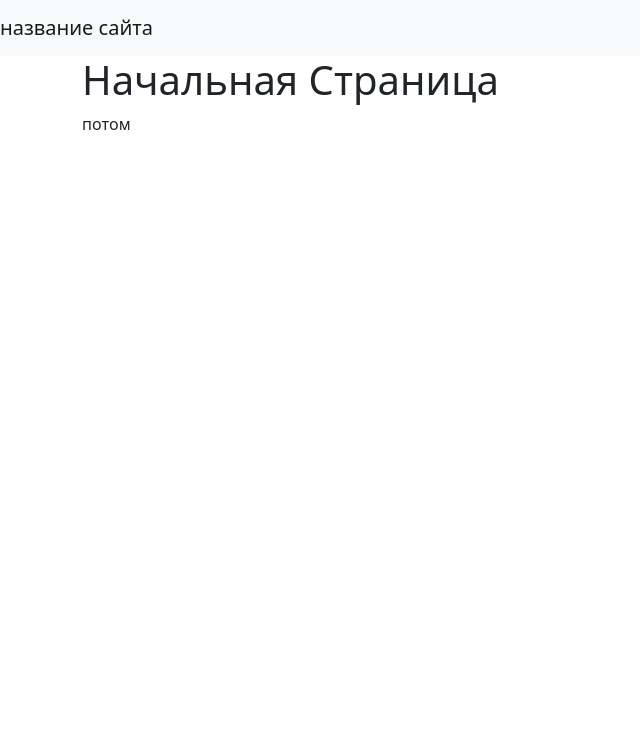
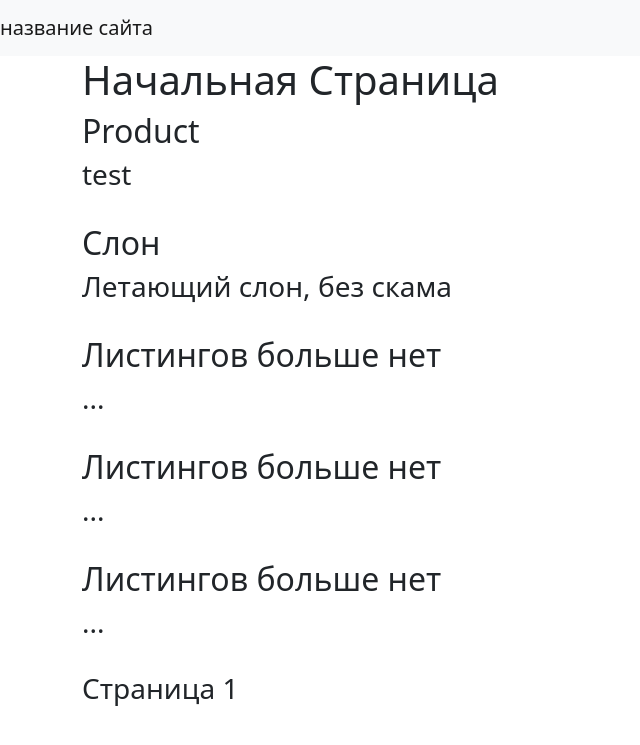
Before and after one commit to nogeorge260-del/WebServer-API-project, a Flask app: page /main in a window 1280 px wide. Shown: the top 745 px of the page, without its empty margins (0-640 px from the left). Run offline with Flask 3, Linux system fonts and the light colour scheme; data comes from the database, SQL or seed files in the repository; both versions use the stored data as it was after the commit.

Commit message:
Добавлена связь с бд.

```diff
--- a/WEB Project/data/listings.py
+++ b/WEB Project/data/listings.py
@@ -12,5 +12,5 @@ class Listings(SqlAlchemyBase):
     created_date = sqlalchemy.Column(sqlalchemy.DateTime,
                                      default=datetime.datetime.now)
     address = sqlalchemy.Column(sqlalchemy.String, nullable=True)
-    owner_id = sqlalchemy.Column(sqlalchemy.Integer, sqlalchemy.ForeignKey('users.id'))
-    user = orm.relationship('User')
+    # owner_id = sqlalchemy.Column(sqlalchemy.Integer, sqlalchemy.ForeignKey('users.id'))
+    # user = orm.relationship('User')
--- a/WEB Project/data/users.py
+++ b/WEB Project/data/users.py
@@ -17,4 +17,4 @@ class User(SqlAlchemyBase):
     hashed_password = sqlalchemy.Column(sqlalchemy.String, nullable=True)
     created_date = sqlalchemy.Column(sqlalchemy.DateTime,
                                      default=datetime.datetime.now)
-    listing = orm.relationship("Listings", back_populates='user')
+    # listing = orm.relationship("Listings", back_populates='user')
--- a/WEB Project/main.py
+++ b/WEB Project/main.py
@@ -1,5 +1,8 @@
 from flask import Flask, request, render_template, redirect, url_for
 from data import db_session
+from data.users import User
+from data.listings import Listings
+import sqlite3
 
 app = Flask(__name__)
 app.config['SECRET_KEY'] = 'yandexlyceum_secret_key'
@@ -16,23 +19,50 @@ def login():
 @app.route('/registration',methods=['GET','POST'])
 def registration():
     if request.method == 'GET':
-        return render_template('registration_new.html')
+        return render_template('New Registration.html')
     elif request.method == 'POST':
-        name = request.form['name']
-        surname = (request.form['last-name'])
         return redirect(url_for('main_page'))
 
 
 @app.route('/main')
-# @app.route('/main/<account_name>')
-def main_page():
-    return render_template('main_page.html')
+#@app.route('/main/<page')
+def main_page(page=1):
+    con = sqlite3.connect("db/user_listing_info.db")
+    cur = con.cursor()
+    result = cur.execute(f"""SELECT name, about FROM listings""").fetchall()
+    counter = 0
+    show = []
+    for elem in result:
+        if counter < 5:
+            show.append(elem)
+        else:
+            break
+        counter += 1
+    while counter < 5:
+        show.append(['Листингов больше нет', '...'])
+        counter += 1
+    print(show)
+    con.close()
+    return render_template('main_page.html', listing1=show[0],
+                           listing2=show[1], listing3=show[2], listing4=show[3], listing5=show[4],)
 
 
-@app.route('/main/register_listing')
+@app.route('/main/register_listing',methods=['GET','POST'])
 def register_product():
-    return render_template('register_listing.html')
+    if request.method == 'GET':
+        return render_template('register_listing.html')
+    elif request.method == 'POST':
+        ls = Listings()
+        ls.name = request.form['name']
+        ls.about = request.form['about']
+        ls.email = request.form['email']
+        print(ls.name, ls.about, ls.email)
+        db_sess = db_session.create_session()
+        db_sess.add(ls)
+        db_sess.commit()
+        return redirect(url_for('main_page'))
 
 
 if __name__ == '__main__':
+    db_session.global_init("db/user_listing_info.db")
     app.run(port=8080, host='127.0.0.1')
--- a/WEB Project/templates/New Registration.html
+++ b/WEB Project/templates/New Registration.html
@@ -180,6 +180,8 @@
 
       <input class="wide-input" type="email" id="email" name="email" placeholder="Введите электронную почту" required>
 
+        <input type="password" class="form-control" id="password" placeholder="Введите пароль" name="password" required>
+
       <input class="wide-input" type="tel" id="phone" name="phone" placeholder="Введите номер телефона">
 
       <div class="about">
--- a/WEB Project/templates/base.html
+++ b/WEB Project/templates/base.html
@@ -9,6 +9,7 @@
                             <link rel="stylesheet" type="text/css" href="{url_for('static', filename='css/style.css')}" />
                           </head>
     <title>название сайта</title>
+
 </head>
 <body>
 <header>
--- a/WEB Project/templates/main_page.html
+++ b/WEB Project/templates/main_page.html
@@ -4,7 +4,12 @@
 <body>
 <h1>Начальная Страница</h1>
 <div>
-    потом
+    <h2> {{ listing1[0] }} </h2> <h3> {{ listing1[1] }}</h3> <br>
+    <h2> {{ listing2[0] }} </h2> <h3> {{ listing2[1] }}</h3> <br>
+    <h2> {{ listing3[0] }} </h2> <h3> {{ listing3[1] }}</h3> <br>
+    <h2> {{ listing4[0] }} </h2> <h3> {{ listing4[1] }}</h3> <br>
+    <h2> {{ listing5[0] }} </h2> <h3> {{ listing5[1] }}</h3> <br>
+    <h3>Страница 1</h3>
 </div>
 </body>
 {% endblock %}
```
Also changed, not shown: WEB Project/db/user_listing_info.db.
